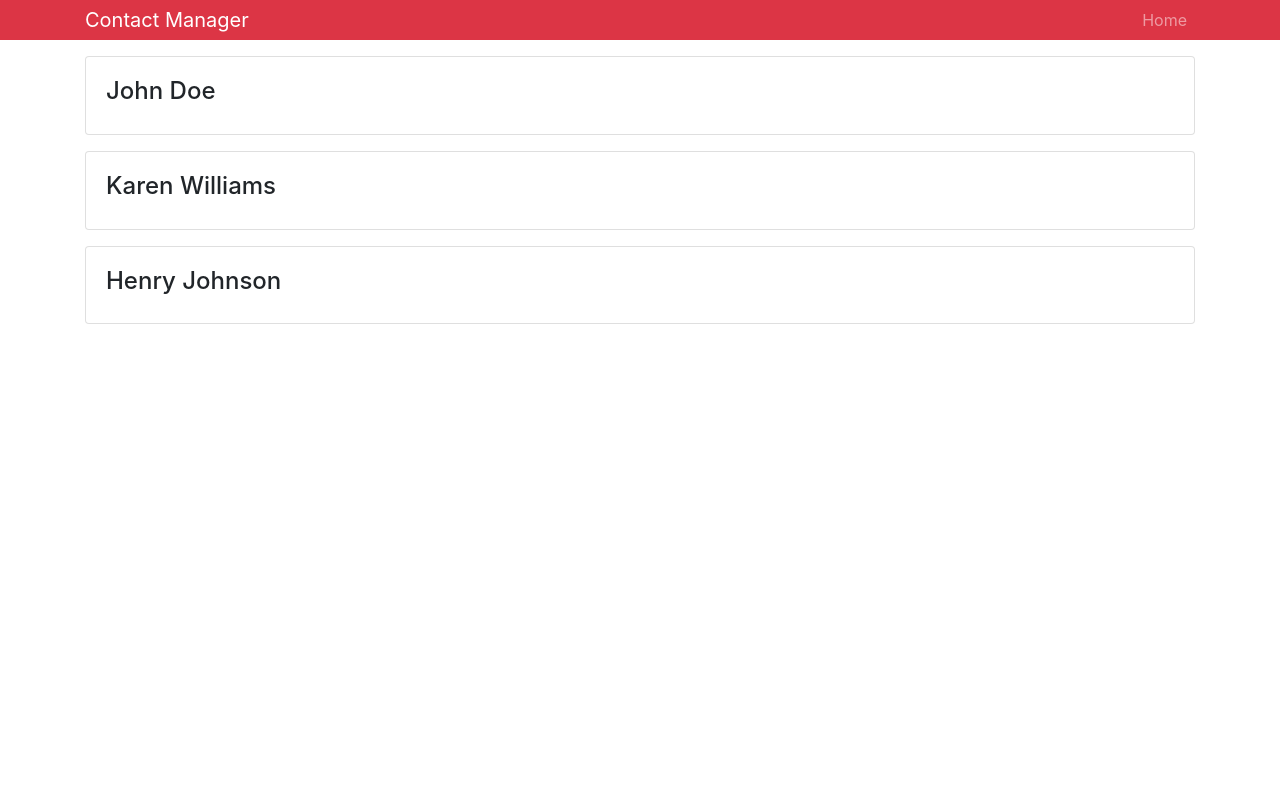
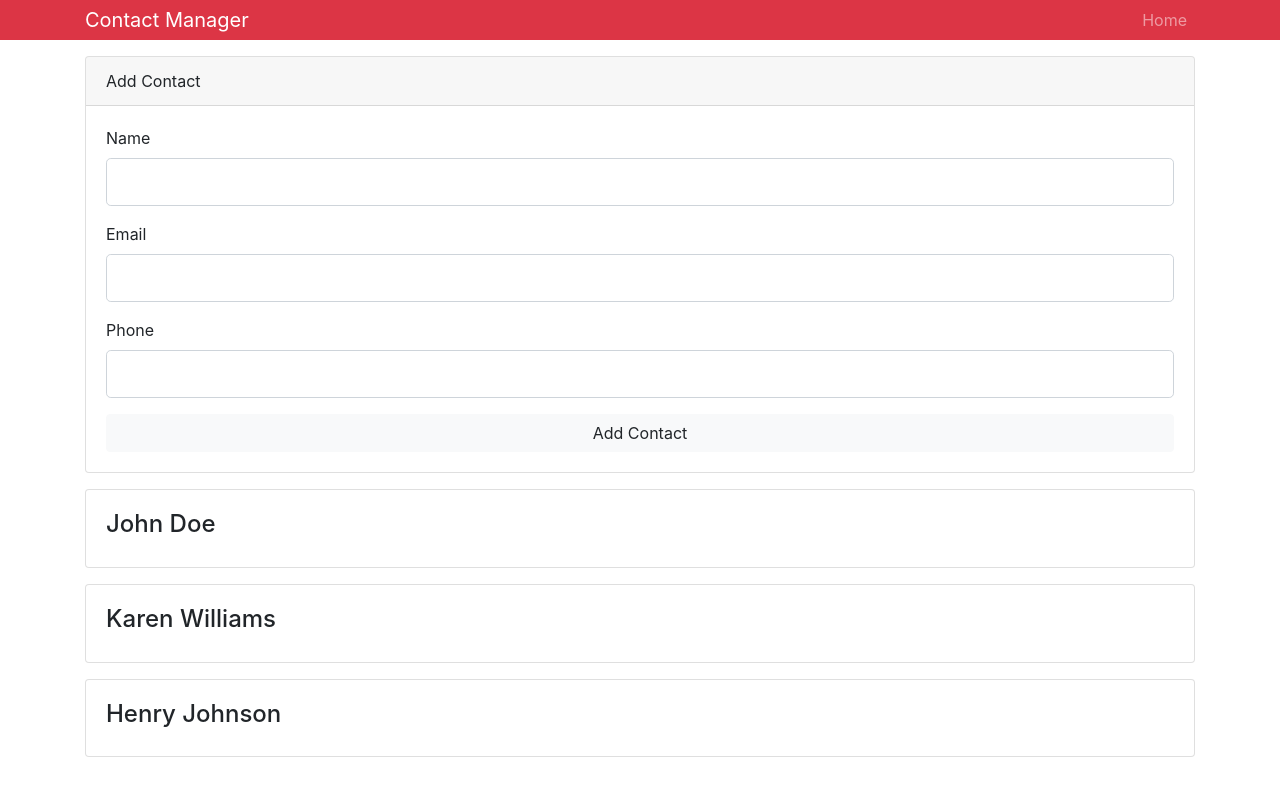
Before and after one commit to derekdrysdale71/contact-manager-context, a React (Create React App) app: page / in a window 1280 px wide. Shown: the top 796 px of the page. Built offline with nearby package versions, Linux system fonts and the light colour scheme; the HTML template or start-up script is replaced by a standard one.

Commit message:
build out add contact form

```diff
--- a/src/App.js
+++ b/src/App.js
@@ -1,6 +1,7 @@
 import React, { Component } from 'react';
-import Contacts from './components/Contacts';
-import Header from './components/Header';
+import Contacts from './components/contacts/Contacts';
+import Header from './components/layout/Header';
+import AddContact from './components/contacts/AddContact';
 import { Provider } from './context';
 import 'bootstrap/dist/css/bootstrap.min.css';
 import './App.css';
@@ -12,6 +13,7 @@
         <div className="App">
           <Header branding="Contact Manager" />
           <div className="container">
+            <AddContact></AddContact>
             <Contacts />
           </div>
         </div>
--- /dev/null
+++ b/src/components/contacts/AddContact.js
@@ -0,0 +1,56 @@
+import React, { Component } from 'react'
+
+class AddContact extends Component {
+  state = {
+    name: '',
+    email: '',
+    phone: ''
+  }
+
+  render() {
+    const { name, email, phone } = this.state;
+    return (
+      <div className="card mb-3">
+        <div className="card-header">Add Contact</div>
+        <div className="card-body">
+          <form>
+            <div className="form-group">
+              <label htmlFor="name">Name</label>
+              <input
+                type="text"
+                name="name"
+                className="form-control form-control-lg"
+                value={name}
+              />
+            </div>
+            <div className="form-group">
+              <label htmlFor="email">Email</label>
+              <input
+                type="email"
+                name="email"
+                className="form-control form-control-lg"
+                value={email}
+              />
+            </div>
+            <div className="form-group">
+              <label htmlFor="phone">Phone</label>
+              <input
+                type="text"
+                name="phone"
+                className="form-control form-control-lg"
+                value={phone}
+              />
+            </div>
+            <input
+              className="btn btn-light btn-block"
+              type="submit"
+              value="Add Contact"
+            />
+          </form>
+        </div>
+      </div>
+    )
+  }
+}
+
+export default AddContact;
--- a/src/components/Contact.js
+++ b/src/components/contacts/Contact.js
@@ -1,6 +1,6 @@
 import React, { Component } from 'react';
 import PropTypes from 'prop-types';
-import { Consumer } from '../context';
+import { Consumer } from '../../context';
 
 class Contact extends Component {
   state = {
--- a/src/components/Contacts.js
+++ b/src/components/contacts/Contacts.js
@@ -1,6 +1,6 @@
 import React, { Component } from 'react'
 import Contact from './Contact';
-import { Consumer } from '../context';
+import { Consumer } from '../../context';
 
 class Contacts extends Component {
 
```
Also changed, not shown: src/components/layout/Header.js (renamed from src/components/Header.js).
